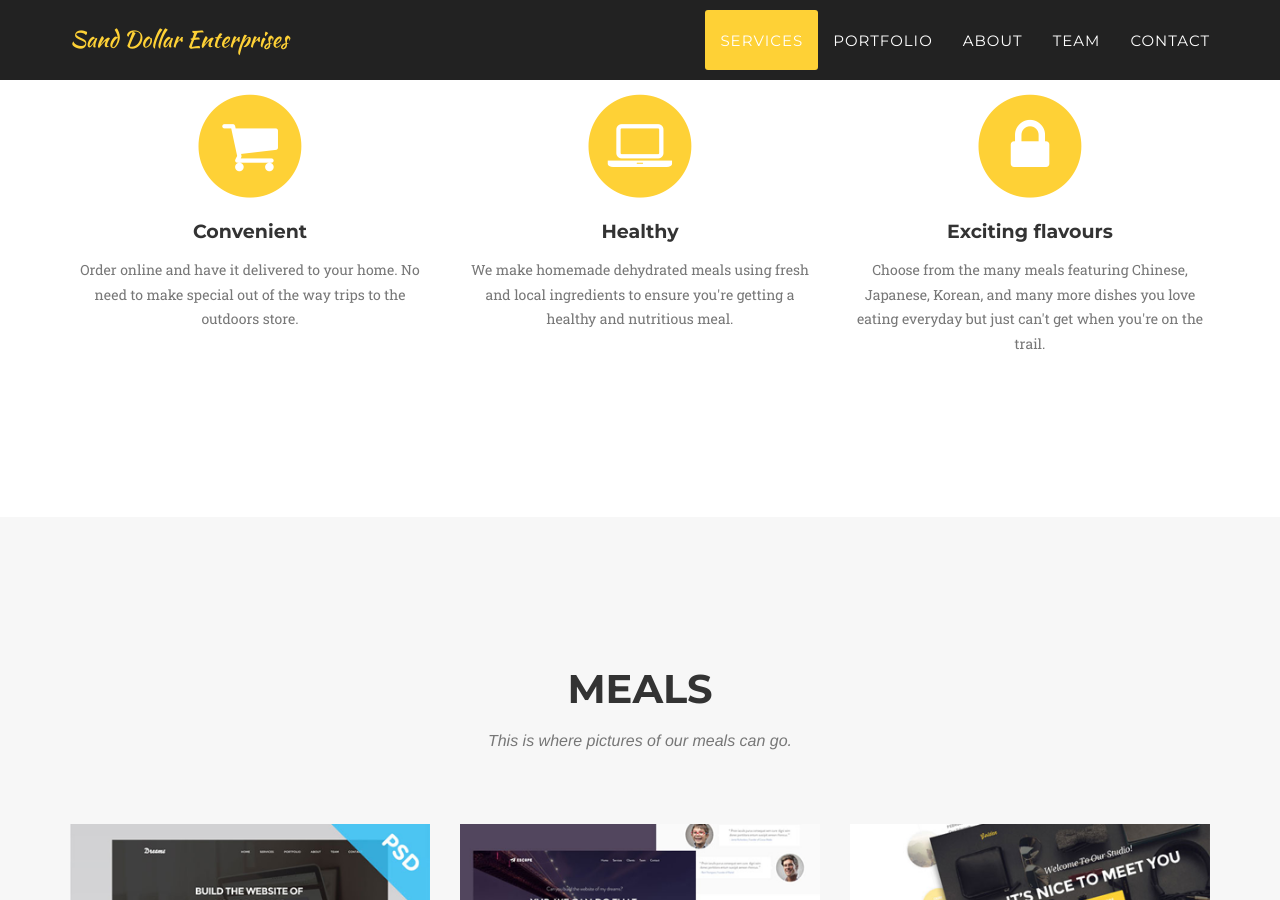
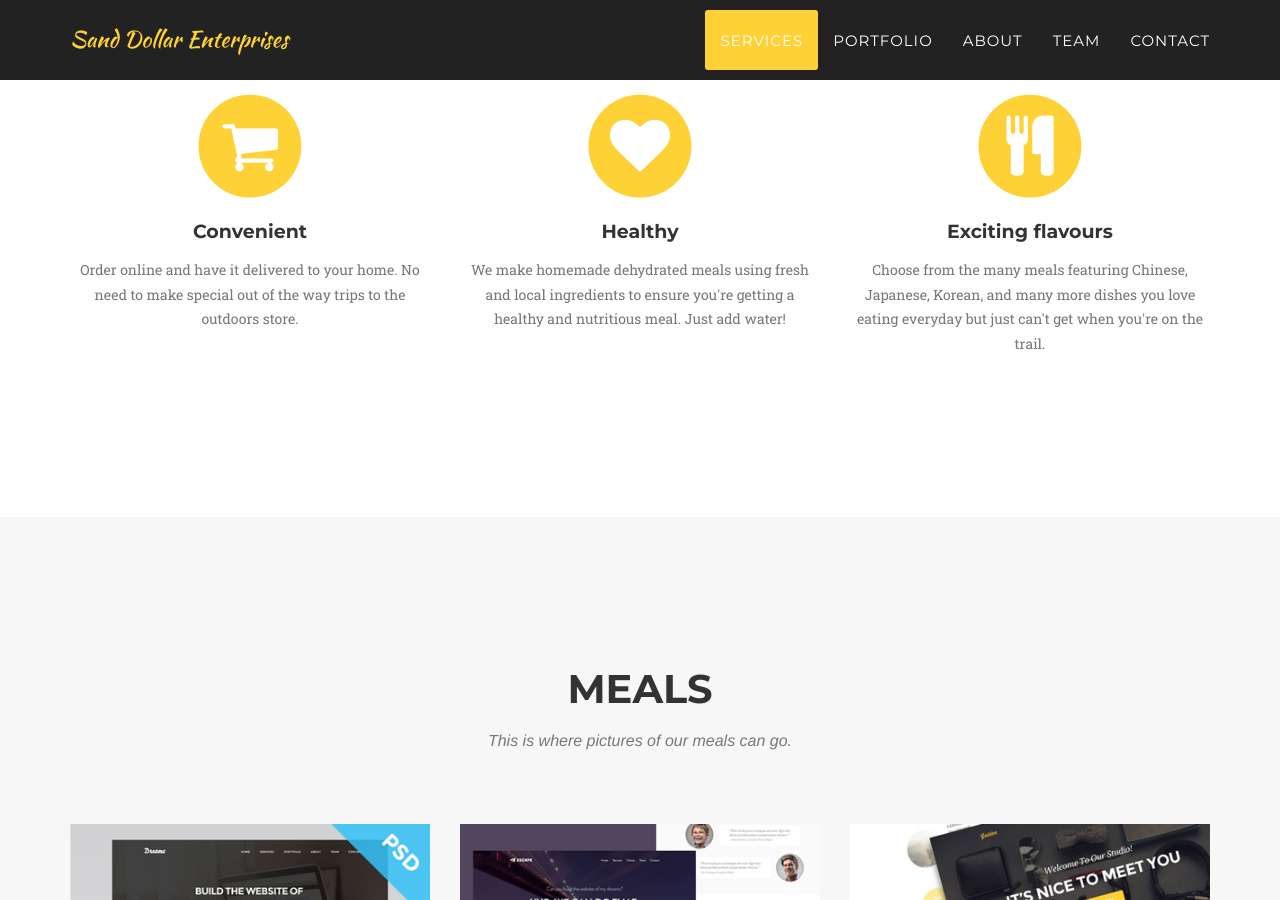
Before and after one commit to Gtsui091/SandDollarEnterpirses.github.io, a Jekyll site: the page built from index.html, in a window 1280 px wide and 900 px high, scrolled down 978 px. Built offline with Jekyll 4.4.1, drawn with Linux system fonts in a browser that asks for light colours; some web fonts are replaced.

Commit message:
Changed icons

```diff
--- a/_includes/services.html
+++ b/_includes/services.html
@@ -19,15 +19,15 @@
                 <div class="col-md-4">
                     <span class="fa-stack fa-4x">
                         <i class="fa fa-circle fa-stack-2x text-primary"></i>
-                        <i class="fa fa-laptop fa-stack-1x fa-inverse"></i>
+                        <i class="fa fa-heart fa-stack-1x fa-inverse"></i>
                     </span>
                     <h4 class="service-heading">Healthy</h4>
-                    <p class="text-muted">We make homemade dehydrated meals using fresh and local ingredients to ensure you're getting a healthy and nutritious meal.</p>
+                    <p class="text-muted">We make homemade dehydrated meals using fresh and local ingredients to ensure you're getting a healthy and nutritious meal. Just add water!</p>
                 </div>
                 <div class="col-md-4">
                     <span class="fa-stack fa-4x">
                         <i class="fa fa-circle fa-stack-2x text-primary"></i>
-                        <i class="fa fa-lock fa-stack-1x fa-inverse"></i>
+                        <i class="fa fa-cutlery fa-stack-1x fa-inverse"></i>
                     </span>
                     <h4 class="service-heading">Exciting flavours</h4>
                     <p class="text-muted">Choose from the many meals featuring Chinese, Japanese, Korean, and many more dishes you love eating everyday but just can't get when you're on the trail.</p>
```
